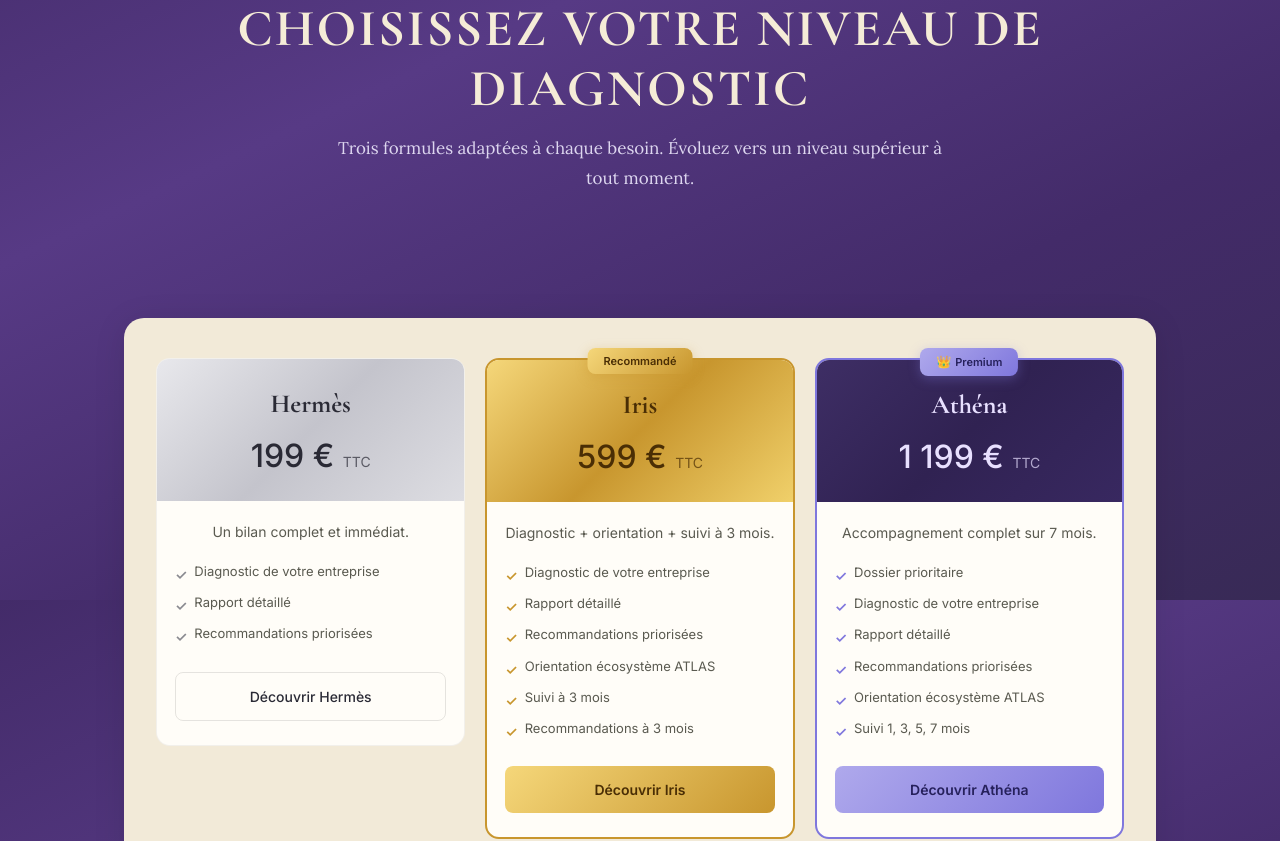
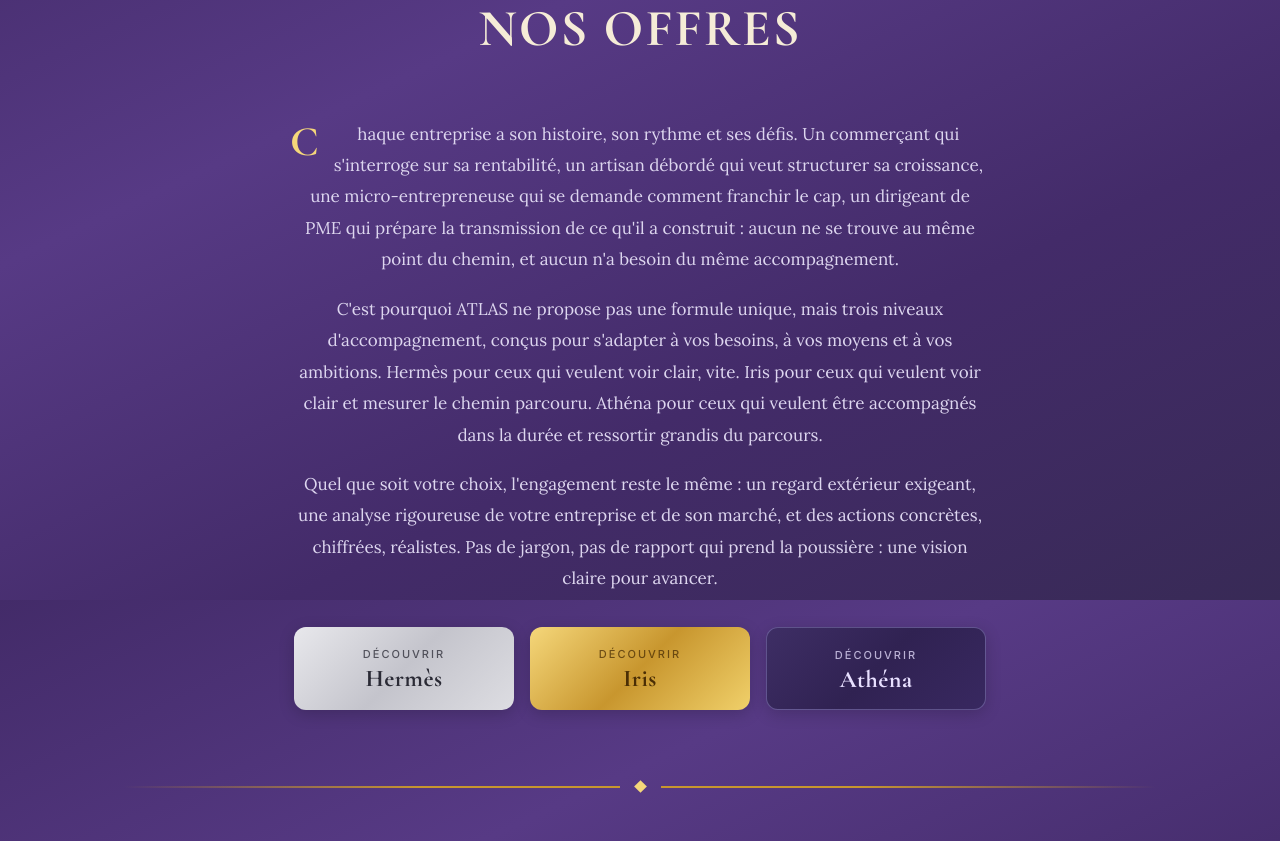
Before and after one commit to gabrielsimonetti62-hub/atlas-diagnostic, a Next.js app: page /offres in a window 1280 px wide. Shown: the part 200-1041 px from the top of the page. Built offline with nearby package versions, Linux system fonts and the light colour scheme.

Commit message:
Update page.js

```diff
--- a/app/offres/page.js
+++ b/app/offres/page.js
@@ -1,19 +1,9 @@
-import Link from "next/link";
-import { Nav, Footer } from "../components";
+import { Nav, Footer, GoldSep, DiscoverRow, OffersPlateau } from "../components";
 
 export const metadata = {
   title: "Nos offres — Diagnostic stratégique pour TPE et PME | ATLAS",
-  description: "Trois niveaux d'accompagnement : Hermès (199€), Iris (599€) et Athéna (1199€).",
+  description: "Trois niveaux d'accompagnement adaptés à chaque entreprise : Hermès (199€), Iris (599€) et Athéna (1199€). Du diagnostic complet à l'accompagnement dans la durée.",
 };
-
-function OfferCheck({ color, children }) {
-  return (
-    <li>
-      <span className={`offer-check check-${color}`}>&#10003;</span>
-      {children}
-    </li>
-  );
-}
 
 export default function Offres() {
   return (
@@ -22,69 +12,21 @@ export default function Offres() {
       <div className="container">
         <section className="page-header">
           <div className="section-label">Les offres</div>
-          <h1>Choisissez votre niveau de diagnostic</h1>
-          <p className="section-intro">Trois formules adapt&eacute;es &agrave; chaque besoin. &Eacute;voluez vers un niveau sup&eacute;rieur &agrave; tout moment.</p>
+          <h1>Nos offres</h1>
         </section>
       </div>
       <div className="container">
+        <div className="myth-block">
+          <p>Chaque entreprise a son histoire, son rythme et ses d&eacute;fis. Un commer&ccedil;ant qui s&apos;interroge sur sa rentabilit&eacute;, un artisan d&eacute;bord&eacute; qui veut structurer sa croissance, une micro-entrepreneuse qui se demande comment franchir le cap, un dirigeant de PME qui pr&eacute;pare la transmission de ce qu&apos;il a construit : aucun ne se trouve au m&ecirc;me point du chemin, et aucun n&apos;a besoin du m&ecirc;me accompagnement.</p>
+          <p>C&apos;est pourquoi ATLAS ne propose pas une formule unique, mais trois niveaux d&apos;accompagnement, con&ccedil;us pour s&apos;adapter &agrave; vos besoins, &agrave; vos moyens et &agrave; vos ambitions. Herm&egrave;s pour ceux qui veulent voir clair, vite. Iris pour ceux qui veulent voir clair et mesurer le chemin parcouru. Ath&eacute;na pour ceux qui veulent &ecirc;tre accompagn&eacute;s dans la dur&eacute;e et ressortir grandis du parcours.</p>
+          <p>Quel que soit votre choix, l&apos;engagement reste le m&ecirc;me : un regard ext&eacute;rieur exigeant, une analyse rigoureuse de votre entreprise et de son march&eacute;, et des actions concr&egrave;tes, chiffr&eacute;es, r&eacute;alistes. Pas de jargon, pas de rapport qui prend la poussi&egrave;re : une vision claire pour avancer.</p>
+        </div>
+        <DiscoverRow />
+      </div>
+      <div className="container" style={{ marginTop: "64px" }}><GoldSep /></div>
+      <div className="container">
         <div className="plateau-wrapper">
-          <div className="plateau">
-            <div className="offers-grid">
-              <div className="offer-card">
-                <div className="offer-top offer-top-silver">
-                  <div className="offer-name">Herm&egrave;s</div>
-                  <div className="offer-price">199 &euro; <span>TTC</span></div>
-                </div>
-                <div className="offer-bottom">
-                  <div className="offer-desc">Un bilan complet et imm&eacute;diat.</div>
-                  <ul className="offer-features">
-                    <OfferCheck color="silver">Diagnostic de votre entreprise</OfferCheck>
-                    <OfferCheck color="silver">Rapport d&eacute;taill&eacute;</OfferCheck>
-                    <OfferCheck color="silver">Recommandations prioris&eacute;es</OfferCheck>
-                  </ul>
-                  <Link href="/offres/hermes" className="offer-btn">D&eacute;couvrir Herm&egrave;s</Link>
-                </div>
-              </div>
-              <div className="offer-card featured">
-                <div className="offer-badge badge-gold">Recommand&eacute;</div>
-                <div className="offer-top offer-top-gold">
-                  <div className="offer-name">Iris</div>
-                  <div className="offer-price">599 &euro; <span>TTC</span></div>
-                </div>
-                <div className="offer-bottom">
-                  <div className="offer-desc">Diagnostic + orientation + suivi &agrave; 3 mois.</div>
-                  <ul className="offer-features">
-                    <OfferCheck color="gold">Diagnostic de votre entreprise</OfferCheck>
-                    <OfferCheck color="gold">Rapport d&eacute;taill&eacute;</OfferCheck>
-                    <OfferCheck color="gold">Recommandations prioris&eacute;es</OfferCheck>
-                    <OfferCheck color="gold">Orientation &eacute;cosyst&egrave;me ATLAS</OfferCheck>
-                    <OfferCheck color="gold">Suivi &agrave; 3 mois</OfferCheck>
-                    <OfferCheck color="gold">Recommandations &agrave; 3 mois</OfferCheck>
-                  </ul>
-                  <Link href="/offres/iris" className="offer-btn">D&eacute;couvrir Iris</Link>
-                </div>
-              </div>
-              <div className="offer-card premium">
-                <div className="offer-badge badge-premium"><span style={{ fontSize: "12px" }}>&#128081;</span> Premium</div>
-                <div className="offer-top offer-top-purple">
-                  <div className="offer-name">Ath&eacute;na</div>
-                  <div className="offer-price">1 199 &euro; <span>TTC</span></div>
-                </div>
-                <div className="offer-bottom">
-                  <div className="offer-desc">Accompagnement complet sur 7 mois.</div>
-                  <ul className="offer-features">
-                    <OfferCheck color="purple">Dossier prioritaire</OfferCheck>
-                    <OfferCheck color="purple">Diagnostic de votre entreprise</OfferCheck>
-                    <OfferCheck color="purple">Rapport d&eacute;taill&eacute;</OfferCheck>
-                    <OfferCheck color="purple">Recommandations prioris&eacute;es</OfferCheck>
-                    <OfferCheck color="purple">Orientation &eacute;cosyst&egrave;me ATLAS</OfferCheck>
-                    <OfferCheck color="purple">Suivi 1, 3, 5, 7 mois</OfferCheck>
-                  </ul>
-                  <Link href="/offres/athena" className="offer-btn">D&eacute;couvrir Ath&eacute;na</Link>
-                </div>
-              </div>
-            </div>
-          </div>
+          <OffersPlateau label="Souscrire" title="Passez &agrave; l&apos;action" />
         </div>
       </div>
       <Footer />
```
